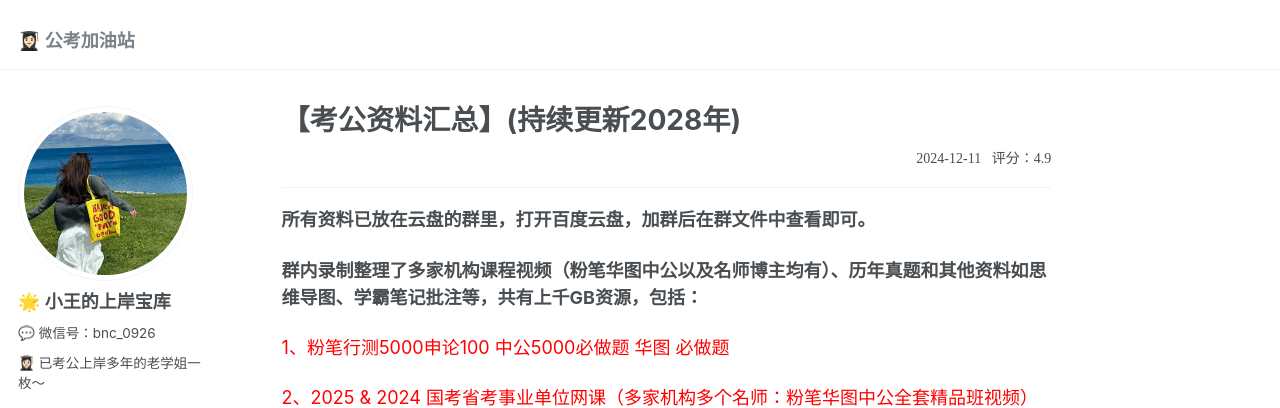
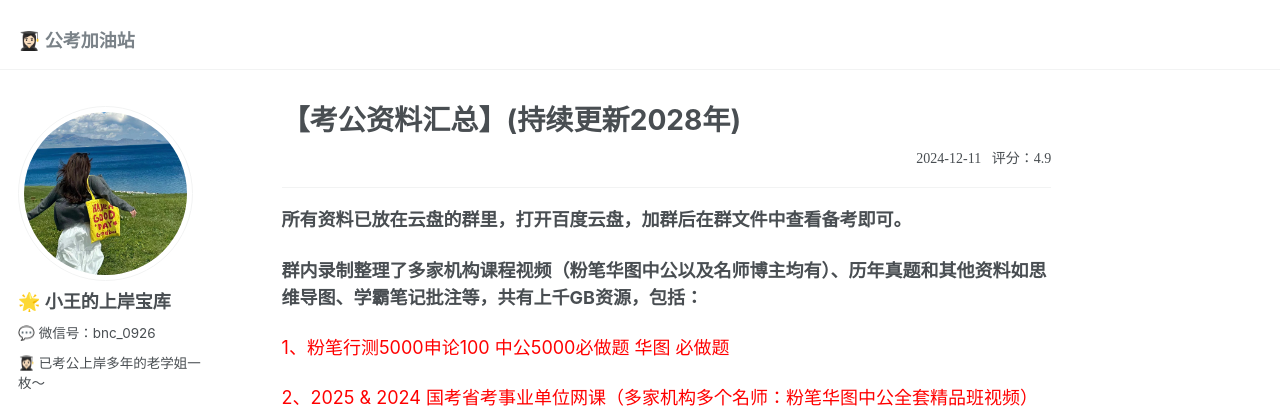
Before and after one commit to KnowledgeStoreVIP/GkStoreVIP.github.io, a Jekyll site: the page built from _pages/about.md, in a window 1280 px wide and 900 px high. Shown: the top 408 px of the window. Built offline with Jekyll 4.4.1, drawn with Linux system fonts in a browser that asks for light colours.

Commit message:
Update about.md

```diff
--- a/_pages/about.md
+++ b/_pages/about.md
@@ -13,7 +13,7 @@ redirect_from:
 
 ------
 
-<b>所有资料已放在云盘的群里，打开百度云盘，加群后在群文件中查看即可。</b>
+<b>所有资料已放在云盘的群里，打开百度云盘，加群后在群文件中查看备考即可。</b>
 
 <b>群内录制整理了多家机构课程视频（粉笔华图中公以及名师博主均有）、历年真题和其他资料如思维导图、学霸笔记批注等，共有上千GB资源，包括：</b>
 
```
